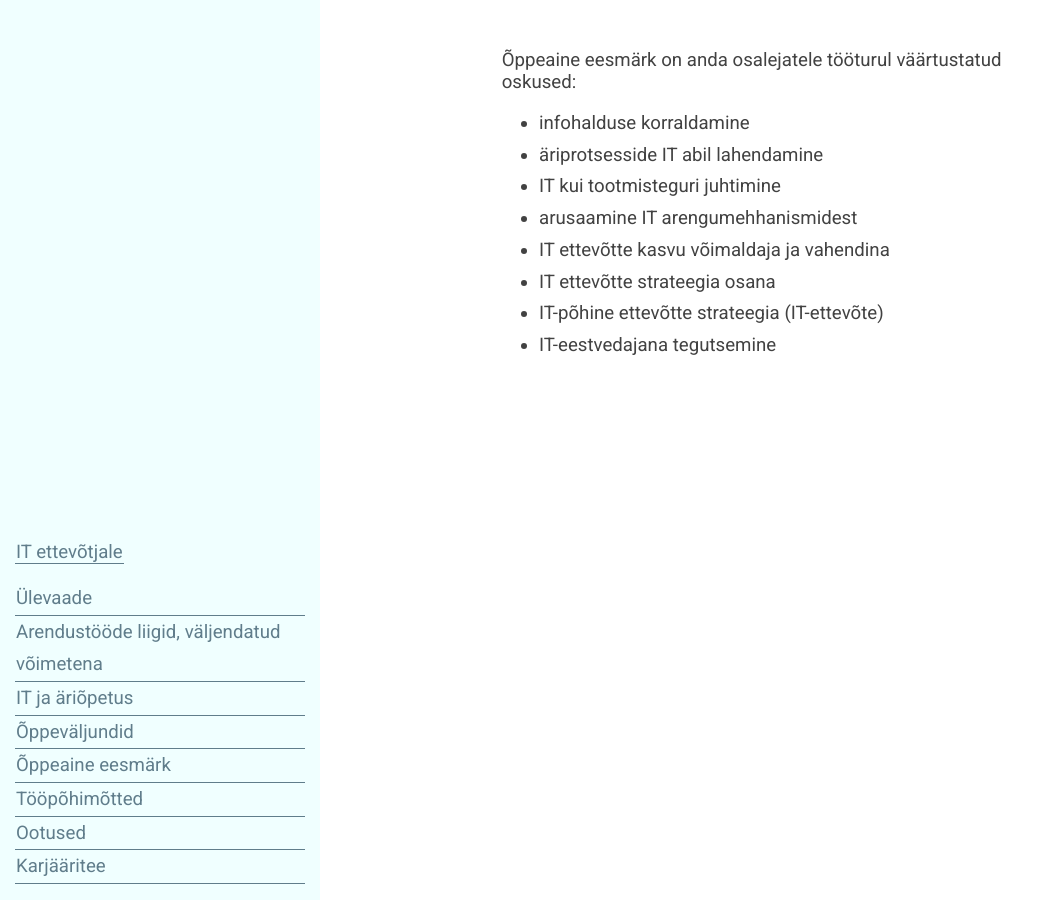
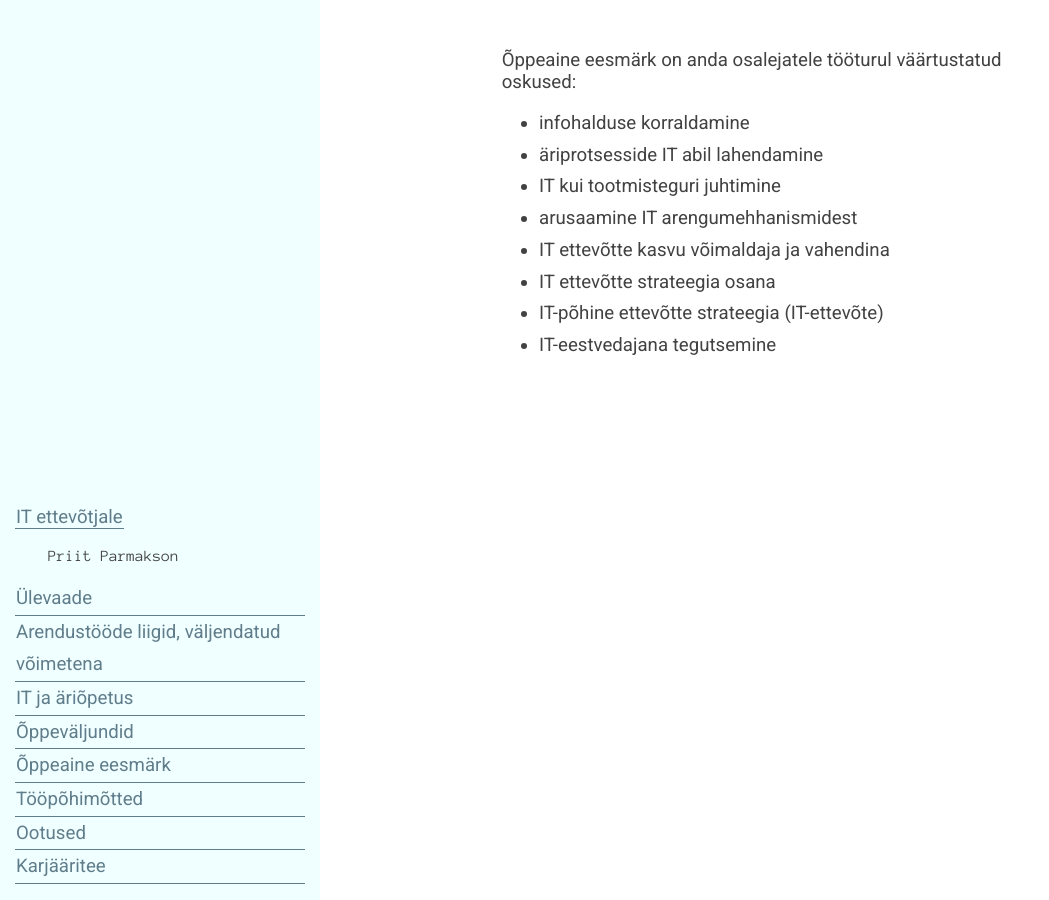
Before and after one commit to agiil/IT, a Jekyll site: the page built from Eesmark.md, in a window 1280 px wide. Shown: the whole page, without its empty margins (0-1049 px from the left). Built offline with Jekyll 4.4.1, drawn with Linux system fonts in a browser that asks for light colours.

Commit message:
Update Riba.html

```diff
--- a/_includes/Riba.html
+++ b/_includes/Riba.html
@@ -5,6 +5,7 @@
         {{ site.title }}
       </a>
     </p>
+    <p class='inset'>Priit Parmakson</p>
 
     <div class="RibaLoetelu">
       {% assign pages_list = site.pages | sort:"nr" %}
```
